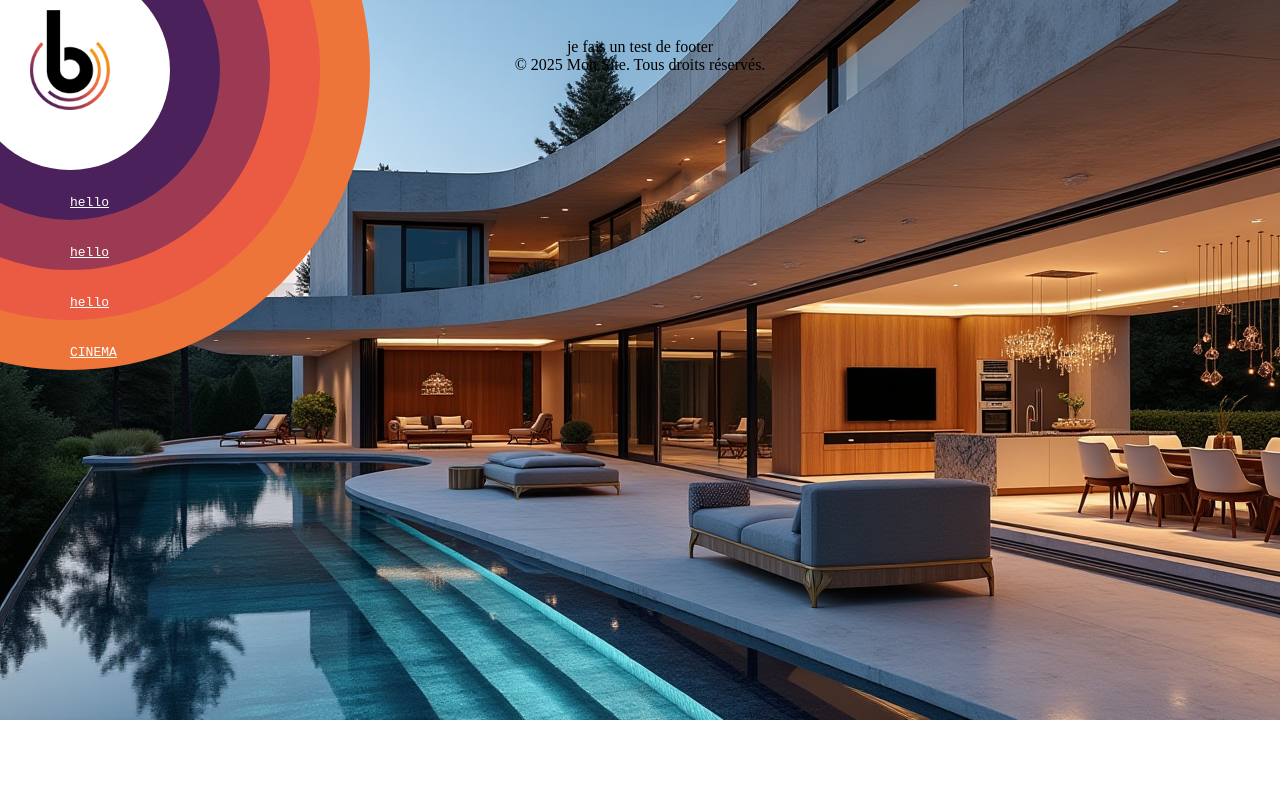
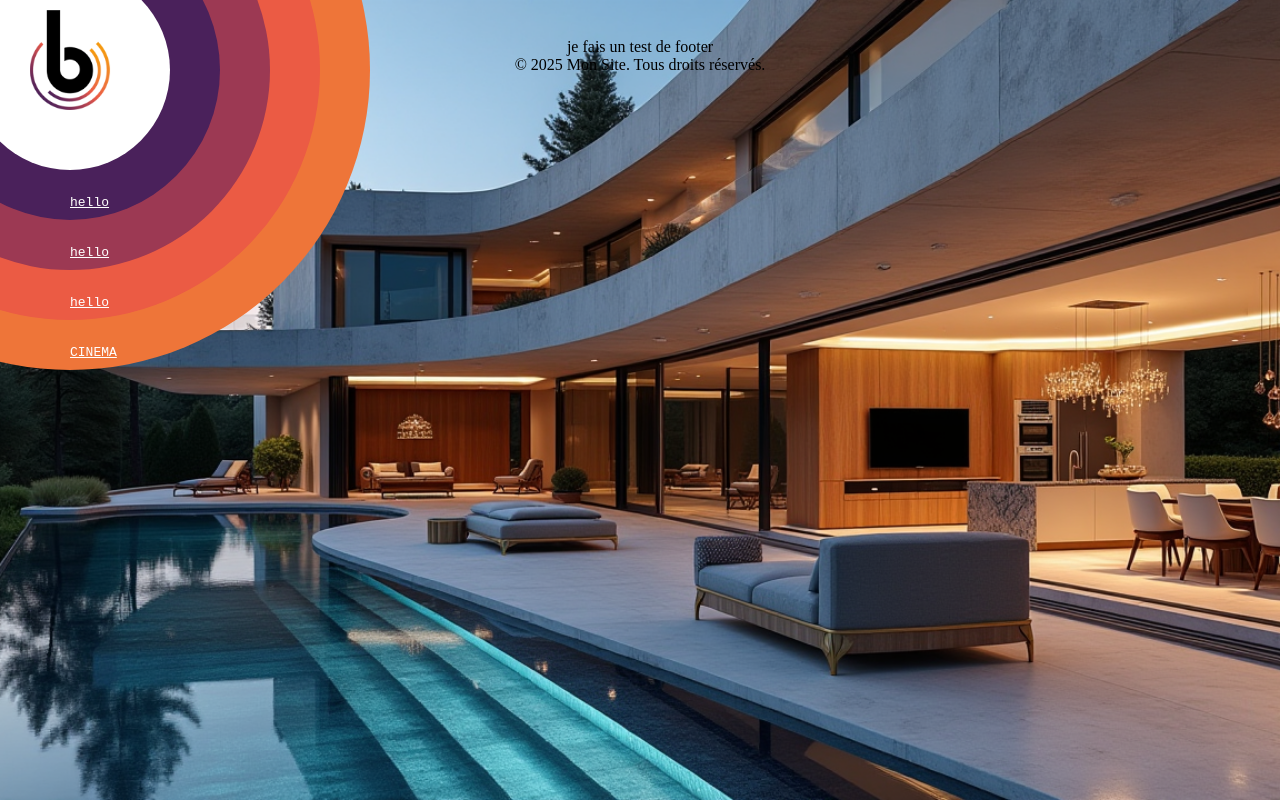
Before and after one commit to Azuko9/bonnet-biarritz, a Next.js app: page / in a window 1280 px wide. Built offline with nearby package versions, Linux system fonts and the light colour scheme.

Commit message:
Refactor layout structure by removing unused components and updating styles; add clsx dependency for conditional class management

```diff
--- a/components/Header.tsx
+++ /dev/null
@@ -1,26 +0,0 @@
-import react from "react";
-
-const Header: React.FC = () => {
-  return (
-    <header className="abso">
-      <img className="abso logo" src="/img/LOGO_COLOR.png" alt="" />
-      <div className="abso ongletA backImg"></div>
-      <div>
-        <div className="abso ongletB backImg">
-          <a href="">hello</a>
-        </div>
-        <div className="abso ongletC backImg">
-          <a href="">hello</a>
-        </div>
-        <div className="abso ongletD backImg">
-          <a href="">hello</a>
-        </div>
-        <div className="abso ongletE backImg">
-          <a href="">CINEMA</a>
-        </div>
-      </div>
-    </header>
-  );
-};
-
-export default Header;
--- a/package.json
+++ b/package.json
@@ -9,6 +9,7 @@
     "lint": "next lint"
   },
   "dependencies": {
+    "clsx": "^2.1.1",
     "mongoose": "^8.13.1",
     "next": "15.2.4",
     "react": "^19.0.0",
--- a/pages/_app.tsx
+++ b/pages/_app.tsx
@@ -1,7 +1,7 @@
 // pages/_app.tsx
 import type { AppProps } from "next/app";
-import Footer from "../components/Footer";
-import "../styles/globals.css"; // Assure-toi d'avoir un fichier CSS global, sinon tu peux l'enlever
+import Footer from "../src/components/Footer";
+import "../src/styles/globals.css"; // Assure-toi d'avoir un fichier CSS global, sinon tu peux l'enlever
 
 function MyApp({ Component, pageProps }: AppProps) {
   return (
--- a/src/app/globals.css
+++ /dev/null
@@ -1,95 +0,0 @@
-/* styles/style.css */
-* {
-  margin: 0;
-}
-
-.flex {
-  height: 100vh;
-  display: flex;
-  justify-content: center;
-  align-items: center;
-  background-color: #ffffff;
-}
-
-header {
-  margin: 20px;
-  width: 500px;
-  height: 500px;
-}
-
-body {
-  /* Assure-toi que l'image 'house.png' est dans le dossier public/img */
-  background-image: url(/img/house.png);
-  background-size: cover;
-  background-repeat: no-repeat;
-}
-
-.backImg {
-  background-size: cover;
-  background-repeat: no-repeat;
-  background-position: center;
-}
-
-.ongletA {
-  z-index: -1;
-  width: 200px;
-  height: 200px;
-  border-radius: 100%;
-  background-color: #ffffff;
-}
-
-.ongletB {
-  z-index: -2;
-  width: 300px;
-  height: 300px;
-  border-radius: 100%;
-  background-color: #4a215b;
-  transition-duration: 1s;
-}
-
-.ongletC {
-  z-index: -3;
-  width: 400px;
-  height: 400px;
-  border-radius: 100%;
-  background-color: #9c3953;
-  transition-duration: 1s;
-}
-
-.ongletD {
-  z-index: -4;
-  width: 500px;
-  height: 500px;
-  border-radius: 100%;
-  background-color: #eb5b44;
-  transition-duration: 1s;
-}
-
-.ongletE {
-  z-index: -5;
-  width: 600px;
-  height: 600px;
-  border-radius: 100%;
-  background-color: #ee7539;
-  transition-duration: 1s;
-}
-
-.abso {
-  position: absolute;
-  top: 150px;
-  left: 150px;
-  transform: translate(-50%, -50%);
-  text-align: center;
-}
-
-.logo {
-  top: 140px;
-  height: 100px;
-}
-
-a {
-  color: #ffffff;
-  font-family: monospace;
-  position: absolute;
-  bottom: 10px;
-}
--- a/src/app/layout.tsx
+++ b/src/app/layout.tsx
@@ -1,7 +1,7 @@
 // app/layout.tsx
-import "./globals.css";
-import Footer from "../../components/Footer";
-import Header from "../../components/Header";
+import "../styles/globals.css";
+import Footer from "../components/Footer";
+import Header from "../components/Header";
 
 export const metadata = {
   title: "Mon Site",
--- a/src/app/page.module.css
+++ b/src/app/page.module.css
@@ -1,168 +1,8 @@
-.page {
-  --gray-rgb: 0, 0, 0;
-  --gray-alpha-200: rgba(var(--gray-rgb), 0.08);
-  --gray-alpha-100: rgba(var(--gray-rgb), 0.05);
-
-  --button-primary-hover: #383838;
-  --button-secondary-hover: #f2f2f2;
-
-  display: grid;
-  grid-template-rows: 20px 1fr 20px;
-  align-items: center;
-  justify-items: center;
-  min-height: 100svh;
-  padding: 80px;
-  gap: 64px;
-  font-family: var(--font-geist-sans);
+body {
+  height: 100vh;
+  /* Assure-toi que l'image 'house.png' est dans le dossier public/img */
+  background-image: url(/img/house.png);
+  background-size: cover;
+  background-repeat: no-repeat;
+  background-position: center;
 }
-
-@media (prefers-color-scheme: dark) {
-  .page {
-    --gray-rgb: 255, 255, 255;
-    --gray-alpha-200: rgba(var(--gray-rgb), 0.145);
-    --gray-alpha-100: rgba(var(--gray-rgb), 0.06);
-
-    --button-primary-hover: #ccc;
-    --button-secondary-hover: #1a1a1a;
-  }
-}
-
-.main {
-  display: flex;
-  flex-direction: column;
-  gap: 32px;
-  grid-row-start: 2;
-}
-
-.main ol {
-  font-family: var(--font-geist-mono);
-  padding-left: 0;
-  margin: 0;
-  font-size: 14px;
-  line-height: 24px;
-  letter-spacing: -0.01em;
-  list-style-position: inside;
-}
-
-.main li:not(:last-of-type) {
-  margin-bottom: 8px;
-}
-
-.main code {
-  font-family: inherit;
-  background: var(--gray-alpha-100);
-  padding: 2px 4px;
-  border-radius: 4px;
-  font-weight: 600;
-}
-
-.ctas {
-  display: flex;
-  gap: 16px;
-}
-
-.ctas a {
-  appearance: none;
-  border-radius: 128px;
-  height: 48px;
-  padding: 0 20px;
-  border: none;
-  border: 1px solid transparent;
-  transition:
-    background 0.2s,
-    color 0.2s,
-    border-color 0.2s;
-  cursor: pointer;
-  display: flex;
-  align-items: center;
-  justify-content: center;
-  font-size: 16px;
-  line-height: 20px;
-  font-weight: 500;
-}
-
-a.primary {
-  background: var(--foreground);
-  color: var(--background);
-  gap: 8px;
-}
-
-a.secondary {
-  border-color: var(--gray-alpha-200);
-  min-width: 158px;
-}
-
-.footer {
-  grid-row-start: 3;
-  display: flex;
-  gap: 24px;
-}
-
-.footer a {
-  display: flex;
-  align-items: center;
-  gap: 8px;
-}
-
-.footer img {
-  flex-shrink: 0;
-}
-
-/* Enable hover only on non-touch devices */
-@media (hover: hover) and (pointer: fine) {
-  a.primary:hover {
-    background: var(--button-primary-hover);
-    border-color: transparent;
-  }
-
-  a.secondary:hover {
-    background: var(--button-secondary-hover);
-    border-color: transparent;
-  }
-
-  .footer a:hover {
-    text-decoration: underline;
-    text-underline-offset: 4px;
-  }
-}
-
-@media (max-width: 600px) {
-  .page {
-    padding: 32px;
-    padding-bottom: 80px;
-  }
-
-  .main {
-    align-items: center;
-  }
-
-  .main ol {
-    text-align: center;
-  }
-
-  .ctas {
-    flex-direction: column;
-  }
-
-  .ctas a {
-    font-size: 14px;
-    height: 40px;
-    padding: 0 16px;
-  }
-
-  a.secondary {
-    min-width: auto;
-  }
-
-  .footer {
-    flex-wrap: wrap;
-    align-items: center;
-    justify-content: center;
-  }
-}
-
-@media (prefers-color-scheme: dark) {
-  .logo {
-    filter: invert();
-  }
-}
--- /dev/null
+++ b/src/components/Header.tsx
@@ -0,0 +1,32 @@
+import react from "react";
+import clsx from "clsx";
+import styles from "../styles/components/header.module.css";
+
+const Header: React.FC = () => {
+  return (
+    <header className={clsx(styles.header, "abso")}>
+      <img
+        className={clsx(styles.logo, "abso")}
+        src="/img/LOGO_COLOR.png"
+        alt=""
+      />
+      <div className={clsx(styles.ongletA, "abso")}></div>
+      <div>
+        <div className={clsx(styles.ongletB, "abso")}>
+          <a href="">hello</a>
+        </div>
+        <div className={clsx(styles.ongletC, "abso")}>
+          <a href="">hello</a>
+        </div>
+        <div className={clsx(styles.ongletD, "abso")}>
+          <a href="">hello</a>
+        </div>
+        <div className={clsx(styles.ongletE, "abso")}>
+          <a href="">CINEMA</a>
+        </div>
+      </div>
+    </header>
+  );
+};
+
+export default Header;
--- a/styles/style.css
+++ b/src/styles/components/header.module.css
@@ -1,33 +1,12 @@
-/* styles/style.css */
-* {
-  margin: 0;
-}
-
-.flex {
-  height: 100vh;
-  display: flex;
-  justify-content: center;
-  align-items: center;
-  background-color: #ffffff;
-}
-
-header {
+.header {
   margin: 20px;
   width: 500px;
   height: 500px;
 }
 
-body {
-  /* Assure-toi que l'image 'house.png' est dans le dossier public/img */
-  background-image: url(/img/house.png);
-  background-size: cover;
-  background-repeat: no-repeat;
-}
-
-.backImg {
-  background-size: cover;
-  background-repeat: no-repeat;
-  background-position: center;
+.logo {
+  top: 140px;
+  height: 100px;
 }
 
 .ongletA {
@@ -73,23 +52,3 @@ body {
   background-color: #ee7539;
   transition-duration: 1s;
 }
-
-.abso {
-  position: absolute;
-  top: 150px;
-  left: 150px;
-  transform: translate(-50%, -50%);
-  text-align: center;
-}
-
-.logo {
-  top: 140px;
-  height: 100px;
-}
-
-a {
-  color: #ffffff;
-  font-family: monospace;
-  position: absolute;
-  bottom: 10px;
-}
--- /dev/null
+++ b/src/styles/globals.css
@@ -0,0 +1,27 @@
+/* styles/style.css */
+* {
+  margin: 0;
+}
+
+.flex {
+  height: 100vh;
+  display: flex;
+  justify-content: center;
+  align-items: center;
+  background-color: #ffffff;
+}
+
+.abso {
+  position: absolute;
+  top: 150px;
+  left: 150px;
+  transform: translate(-50%, -50%);
+  text-align: center;
+}
+
+a {
+  color: #ffffff;
+  font-family: monospace;
+  position: absolute;
+  bottom: 10px;
+}
```
Also changed, not shown: components/Layout.tsx (deleted), src/components/Footer.tsx (renamed from components/Footer.tsx), 1 other file (tests, documents, lock files or other folders).
